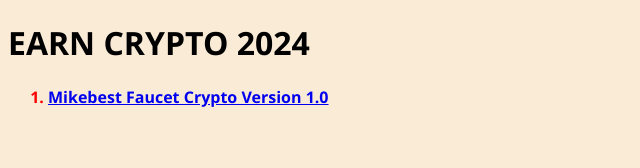
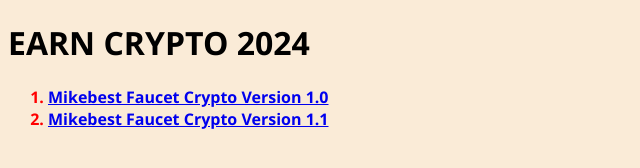
Before and after one commit to Mikebestako/Faucets-Crypto-Versions, a plain HTML site: page index.html in a window 1280 px wide. Shown: the whole page, without its empty margins (0-640 px from the left). Drawn offline with Linux system fonts and the light colour scheme.

Commit message:
Update index.html

```diff
--- a/index.html
+++ b/index.html
@@ -15,6 +15,7 @@
     <h1>EARN CRYPTO 2024</h1>
     <ol>
         <li><a href="./Revise_002/future.html" target="_blank">Mikebest Faucet Crypto Version 1.0</a></li>
+        <li><a href="./Revise_002/flexbox.html" target="_blank">Mikebest Faucet Crypto Version 1.1</a></li>
     </ol>
 </body>
 </html>
```
